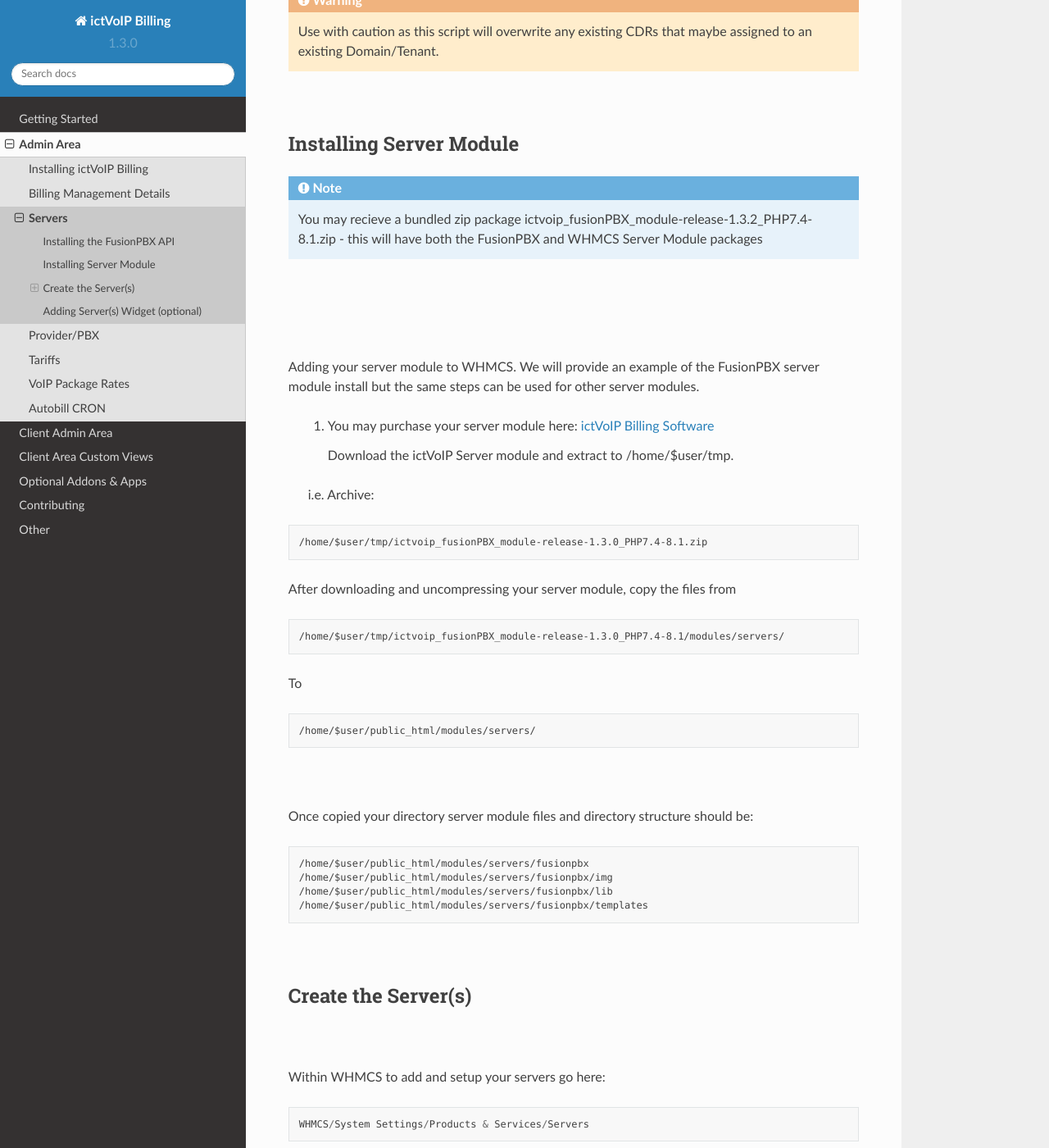
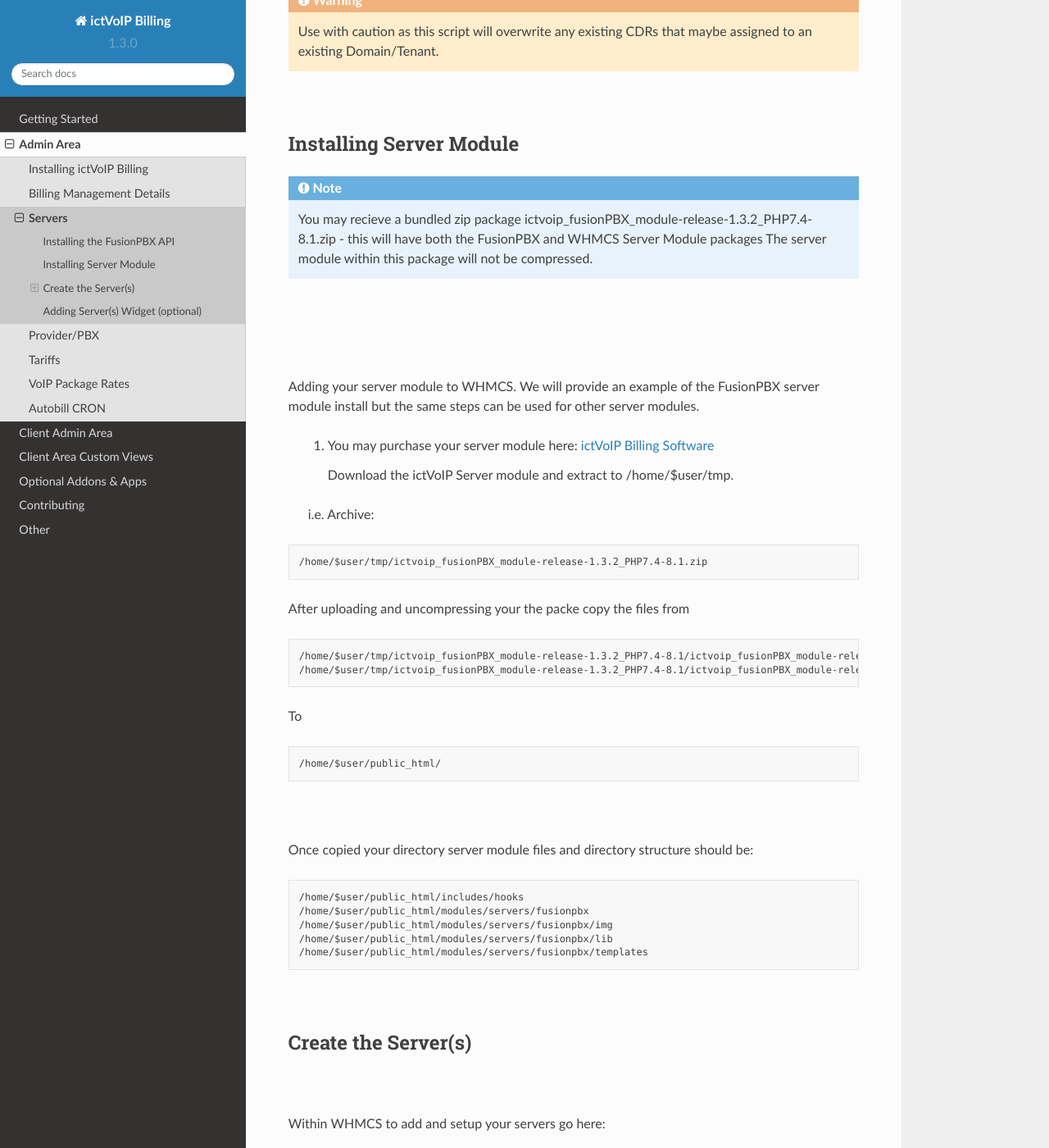
Before and after one commit to ictvoip/ictvoip-docs, a Sphinx documentation site: the page built from docs/source/admin/servers.rst, in a window 1280 px wide and 1400 px high, scrolled down 1731 px. Shown: the whole window at 82% size. Built offline with Sphinx 7.4.7 and the Read the Docs theme 2.0.0, drawn with Linux system fonts in a browser that asks for light colours; pages that are not in the unit, such as notebooks, are missing from menus; some of the changed text lies outside the part shown.

Commit message:
Update servers.rst

```diff
--- a/docs/source/admin/servers.rst
+++ b/docs/source/admin/servers.rst
@@ -43,7 +43,7 @@ This example will provide the steps required to place the APIs onto your FusionP
 
  FusionPBX File locations and a directory which will be created: (please review README.md for full installation instructions)
 
-- example only.
+- example only, many more scripts would be required to be uploaded to your fusionpbx directory.
 
 
 ::
@@ -70,6 +70,7 @@ Installing Server Module
 .. note::
 
  You may recieve a bundled zip package ictvoip_fusionPBX_module-release-1.3.2_PHP7.4-8.1.zip - this will have both the FusionPBX and WHMCS Server Module packages
+ The server module within this package will not be compressed.
 
 |
 
@@ -85,27 +86,29 @@ Adding your server module to WHMCS. We will provide an example of the FusionPBX
 
 ::
 
- /home/$user/tmp/ictvoip_fusionPBX_module-release-1.3.0_PHP7.4-8.1.zip
+ /home/$user/tmp/ictvoip_fusionPBX_module-release-1.3.2_PHP7.4-8.1.zip
 
 |
- After downloading and uncompressing your server module, copy the files from
+ After uploading and uncompressing your the packe copy the files from
 
 ::
 
- /home/$user/tmp/ictvoip_fusionPBX_module-release-1.3.0_PHP7.4-8.1/modules/servers/
+ /home/$user/tmp/ictvoip_fusionPBX_module-release-1.3.2_PHP7.4-8.1/ictvoip_fusionPBX_module-release-1.3.2_PHP7.4-8.1/includes
+ /home/$user/tmp/ictvoip_fusionPBX_module-release-1.3.2_PHP7.4-8.1/ictvoip_fusionPBX_module-release-1.3.2_PHP7.4-8.1/modules
 
 |
  To
 
 ::
 
- /home/$user/public_html/modules/servers/
+ /home/$user/public_html/
 
 |
 Once copied your directory server module files and directory structure should be:
 
 ::
 
+ /home/$user/public_html/includes/hooks
  /home/$user/public_html/modules/servers/fusionpbx
  /home/$user/public_html/modules/servers/fusionpbx/img
  /home/$user/public_html/modules/servers/fusionpbx/lib
```
